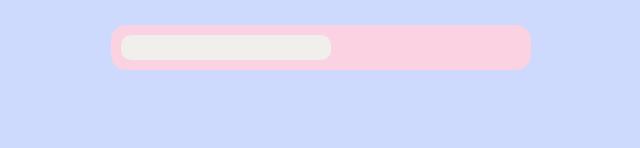
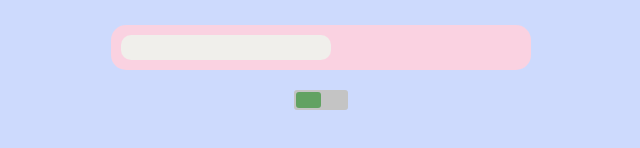
Before and after one commit to torrancecui/The-Mean-To-Do-List, a React (Create React App) app in the folder the-mean-to-do-list-app/: page / in a window 1280 px wide. Shown: the part 182-330 px from the top of the page, without its empty margins (319-959 px from the left). Built offline with nearby package versions, Linux system fonts and the light colour scheme.

Commit message:
added nice mode toggle

```diff
--- a/the-mean-to-do-list-app/src/App.css
+++ b/the-mean-to-do-list-app/src/App.css
@@ -78,6 +78,10 @@ button{
   background: none;
 }
 
+.toggleButton{
+  padding: 20px;
+}
+
 .action{
   padding: 5px;
   opacity: 0.5;
--- a/the-mean-to-do-list-app/src/App.js
+++ b/the-mean-to-do-list-app/src/App.js
@@ -1,5 +1,5 @@
 import React from 'react';
-// import logo from './logo.svg';
+import { ToggleButton } from "./toggleButton";
 import './App.css';
 import {pickRandPrefix} from './prefixes.js';
 
@@ -50,10 +50,11 @@ function App() {
   //todos is the state variable
   //setToDos we use to set the state variable
   const [todos, setToDos] = React.useState([]);
+  const [selected, setSelected] = React.useState(false);
 
   const addToDo = text => {
     //copy old todos and add new to do, change state of old todos to new todos using setToDos
-    text = String( pickRandPrefix().concat(text) ).toLowerCase();
+    text = String( pickRandPrefix(selected).concat(text) ).toLowerCase();
     const newToDos = [...todos, { text }];
     setToDos(newToDos);
   };
@@ -95,6 +96,14 @@ function App() {
         ))}
         <ToDoForm addToDo={addToDo} />
       </div>
+      <div className = "toggleButton">
+        <ToggleButton
+          selected={selected}
+          toggleSelected={() => {
+          setSelected(!selected);
+          }}
+        />
+      </div>
     </div>
   );
 }
--- a/the-mean-to-do-list-app/src/prefixes.js
+++ b/the-mean-to-do-list-app/src/prefixes.js
@@ -1,4 +1,4 @@
-const prefixes = [
+const meanPrefixes = [
     "please f*cking ",
     "honest to god, ",
     "for once in your life, ",
@@ -10,11 +10,22 @@ const prefixes = [
     "get off your ass and "
 ];
 
+const nicePrefixes = [
+    "would you kindly please ",
+    "you're doing so good sweetie, go  ",
+    "please remember to "
+];
+
 function getRandInt(max) {
     return Math.floor(Math.random() * max);
 }
 
-export function pickRandPrefix(){
-    let num = getRandInt(prefixes.length);
-    return prefixes[num];
+export function pickRandPrefix(niceMode){
+    if (niceMode){
+        let num = getRandInt(nicePrefixes.length);
+        return nicePrefixes[num];
+    }else{
+        let num = getRandInt(meanPrefixes.length);
+        return meanPrefixes[num];
+    }
 }
--- /dev/null
+++ b/the-mean-to-do-list-app/src/toggleButton.css
@@ -0,0 +1,38 @@
+.toggle-container {
+    width: 50px;
+    margin:auto;
+    background-color: #c4c4c4;
+    cursor: pointer;
+    user-select: none;
+    border-radius: 3px;
+    padding: 2px;
+    height: 16px;
+    position: relative;
+  }
+
+  .dialog-button {
+    font-size: 14px;
+    line-height: 16px;
+    font-weight: bold;
+    cursor: pointer;
+    background-color: green;
+    color: white;
+    padding: 8px 12px;
+    border-radius: 18px;
+    min-width: 46px;
+    display: flex;
+    justify-content: center;
+    align-items: center;
+    width: 25px;
+    min-width: unset;
+    border-radius: 3px;
+    box-sizing: border-box;
+    position: absolute;
+    left: 34px;
+    transition: all 0.3s ease;
+  }
+
+  .disabled {
+    opacity: 0.5;
+    left: 2px;
+  }
--- /dev/null
+++ b/the-mean-to-do-list-app/src/toggleButton.js
@@ -0,0 +1,26 @@
+import PropTypes from "prop-types";
+import React, { Component } from "react";
+
+import "./toggleButton.css";
+
+export class ToggleButton extends Component {
+  constructor(props) {
+    super(props);
+    this.state = {};
+  }
+
+  render() {
+    const { selected, toggleSelected } = this.props;
+    return (
+      <div className="toggle-container" onClick={toggleSelected}>
+        <div className={`dialog-button ${selected ? "" : "disabled"}`}>
+        </div>
+      </div>
+    );
+  }
+}
+
+ToggleButton.propTypes = {
+  selected: PropTypes.bool.isRequired,
+  toggleSelected: PropTypes.func.isRequired
+};
```
